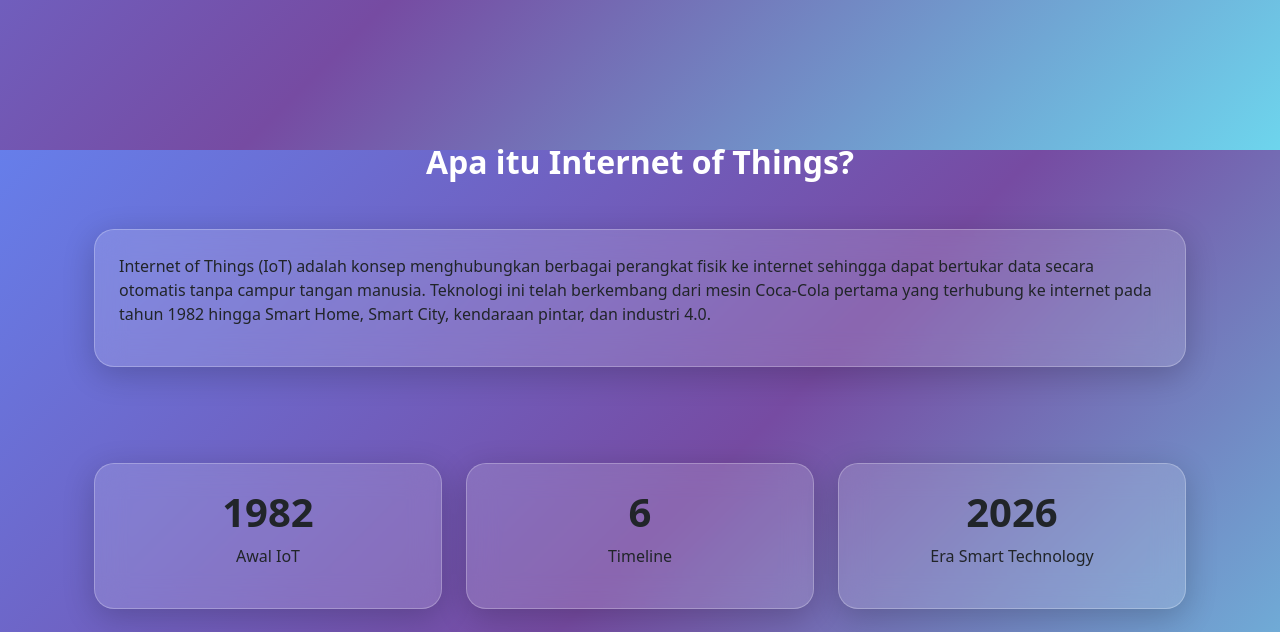
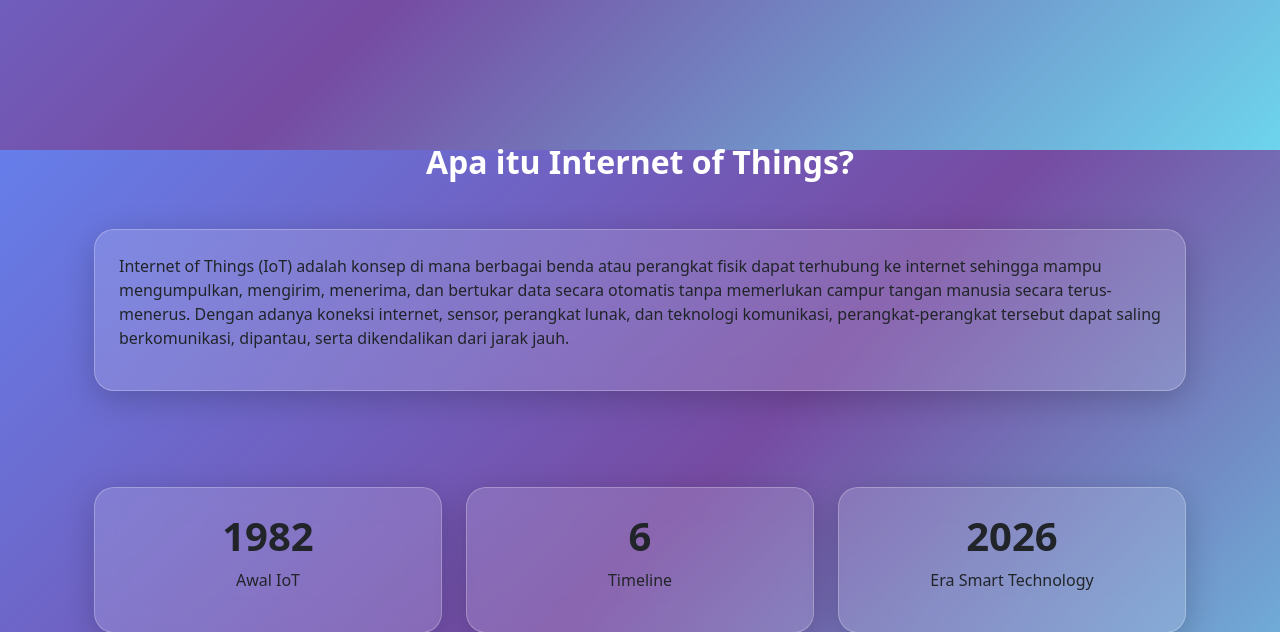
Before and after one commit to IlhamAnanda098/Iot-History, a Flask app: page / in a window 1280 px wide. Shown: the part 650-1282 px from the top of the page. Run offline with Flask 3, Linux system fonts and the light colour scheme.

Commit message:
modern landing page

```diff
--- a/templates/index.html
+++ b/templates/index.html
@@ -56,9 +56,7 @@ Apa itu Internet of Things?
 
 <p>
 
-Internet of Things (IoT) adalah konsep menghubungkan berbagai perangkat fisik ke internet sehingga dapat bertukar data secara otomatis tanpa campur tangan manusia.
-
-Teknologi ini telah berkembang dari mesin Coca-Cola pertama yang terhubung ke internet pada tahun 1982 hingga Smart Home, Smart City, kendaraan pintar, dan industri 4.0.
+Internet of Things (IoT) adalah konsep di mana berbagai benda atau perangkat fisik dapat terhubung ke internet sehingga mampu mengumpulkan, mengirim, menerima, dan bertukar data secara otomatis tanpa memerlukan campur tangan manusia secara terus-menerus. Dengan adanya koneksi internet, sensor, perangkat lunak, dan teknologi komunikasi, perangkat-perangkat tersebut dapat saling berkomunikasi, dipantau, serta dikendalikan dari jarak jauh.
 
 </p>
 
```
